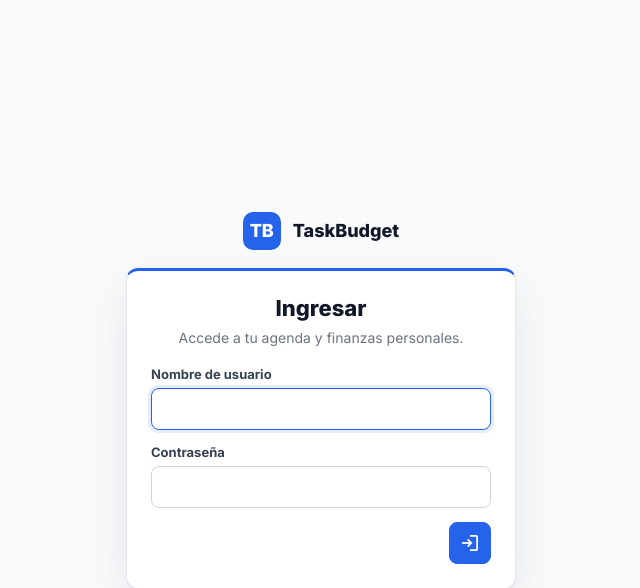
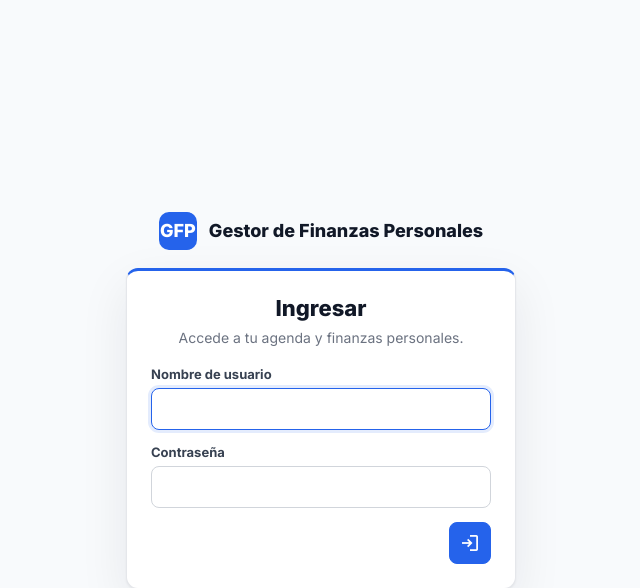
Before and after one commit to 5dg6mtq9qv-arch/presupuesto, a Django app: page /accounts/login/ in a window 1280 px wide. Shown: the top 588 px of the page, without its empty margins (319-959 px from the left). Run offline with Django 5.2, Linux system fonts and the light colour scheme; parts of the project's set-up code (start-up, migrations or seed data) failed here and were passed over.

Commit message:
titulos cambio

```diff
--- a/core/templates/registration/login.html
+++ b/core/templates/registration/login.html
@@ -3,7 +3,7 @@
 <head>
   <meta charset="utf-8">
   <meta name="viewport" content="width=device-width, initial-scale=1">
-  <title>Ingresar · TaskBudget</title>
+  <title>Ingresar · Gestor de Finanzas Personales</title>
   <link rel="stylesheet" href="https://fonts.googleapis.com/css2?family=Inter:wght@400;500;600;700;800&display=swap">
   <link rel="stylesheet" href="https://fonts.googleapis.com/css2?family=Material+Symbols+Outlined:opsz,wght,FILL,GRAD@20..24,400,0,0">
   <style>
@@ -123,8 +123,8 @@
 <body>
   <div class="login-box">
     <a class="brand" href="{% url 'login' %}">
-      <span class="brand-mark">TB</span>
-      <span>TaskBudget</span>
+      <span class="brand-mark">GFP</span>
+      <span>Gestor de Finanzas Personales</span>
     </a>
 
     <section class="panel">
--- a/taskbudget/settings.py
+++ b/taskbudget/settings.py
@@ -154,8 +154,8 @@ LOGOUT_REDIRECT_URL = 'login'
 DEFAULT_AUTO_FIELD = 'django.db.models.BigAutoField'
 
 UNFOLD = {
-    "SITE_TITLE": "TaskBudget",
-    "SITE_HEADER": "TaskBudget",
+    "SITE_TITLE": "Gestor de Finanzas Personales",
+    "SITE_HEADER": "Gestor de Finanzas Personales",
     "SITE_SYMBOL": "account_balance_wallet",
     "SHOW_HISTORY": True,
     "SHOW_VIEW_ON_SITE": False,
```
Also changed, not shown: core/templates/base.html (+4 -4 lines).
